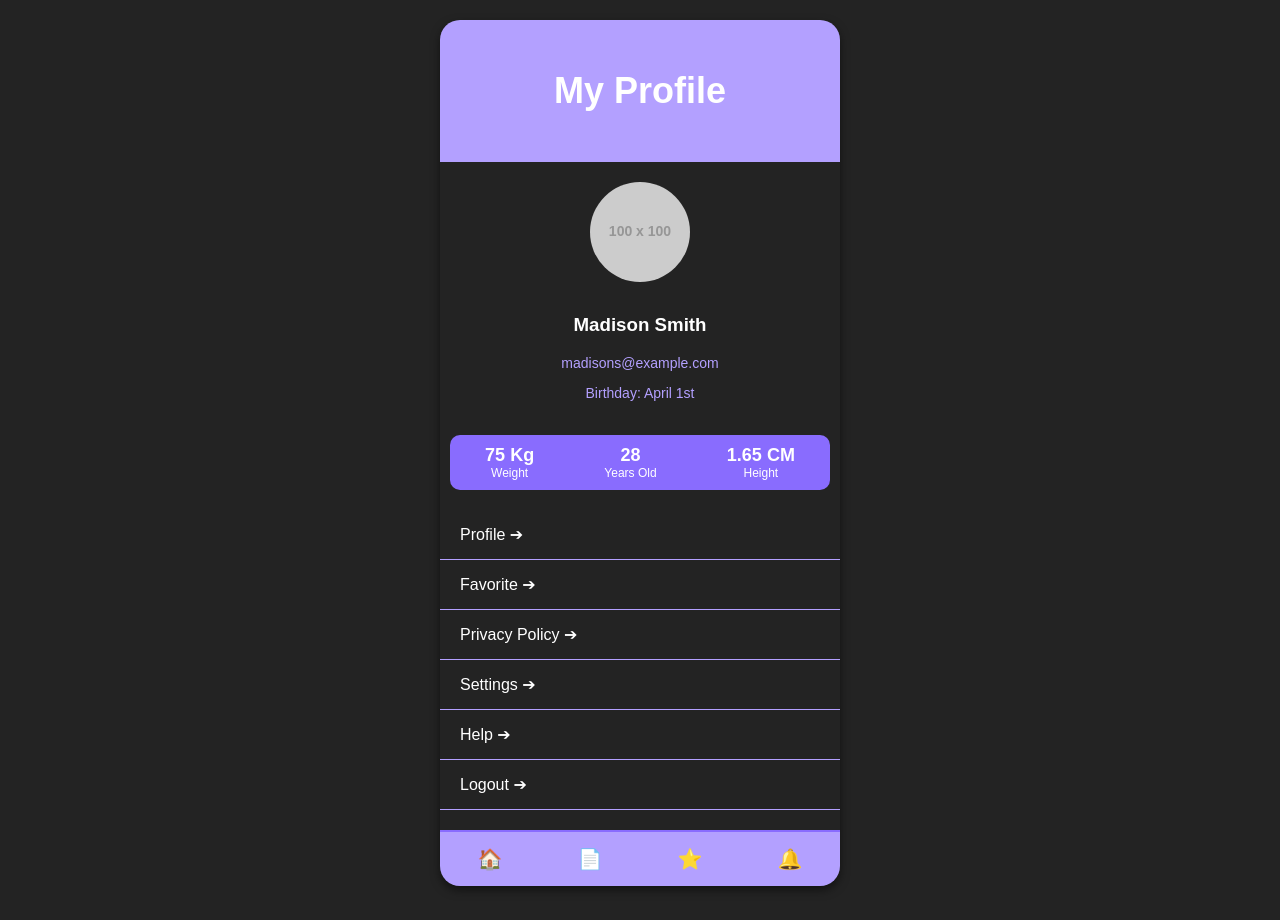
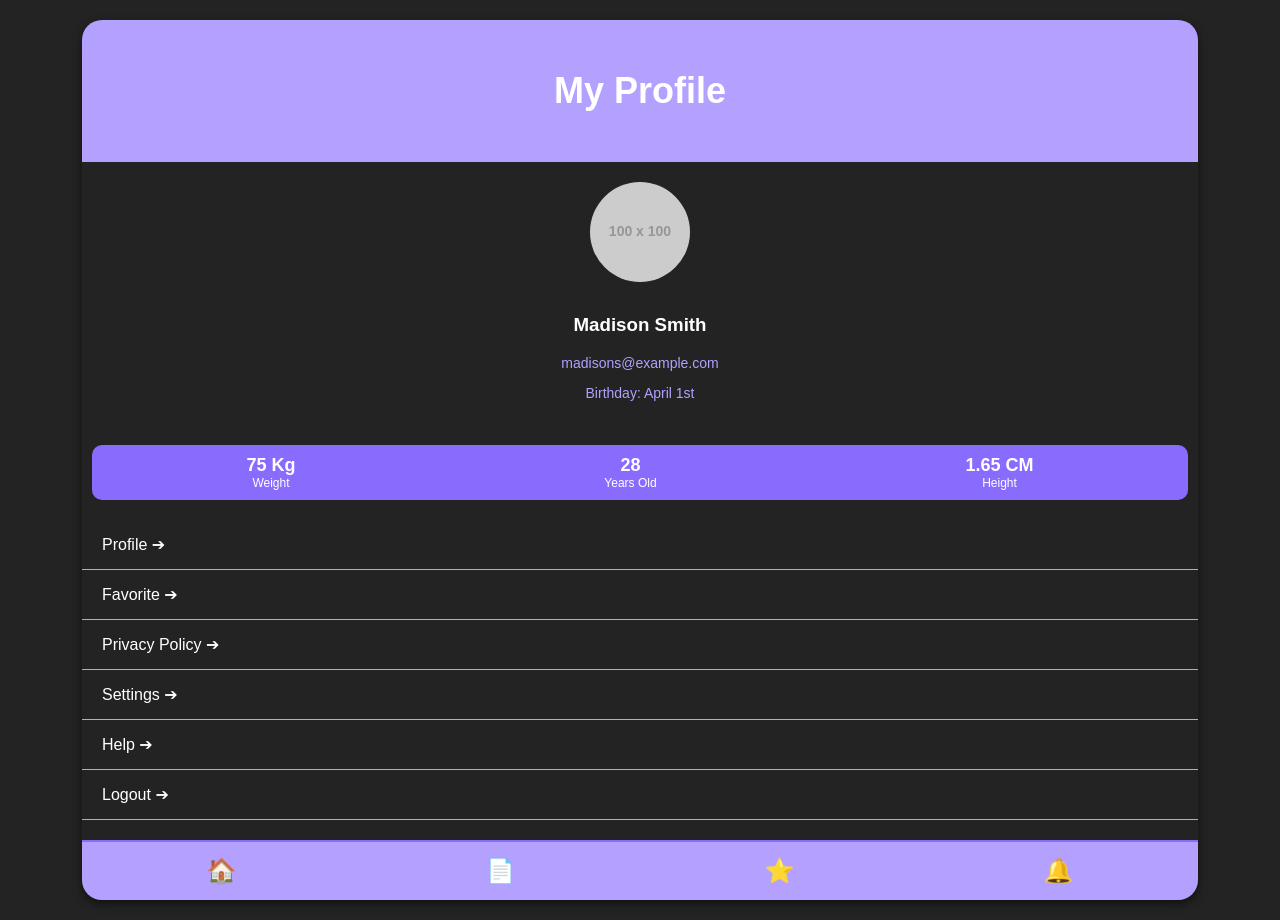
Before and after one commit to esmeaa/VitalSync-frontend, a React (Create React App) app in the folder frontend/: page / in a window 1280 px wide. Built offline with nearby package versions, Linux system fonts and the light colour scheme.

Commit message:
profile update

```diff
--- a/frontend/src/pages/ProfilePage.css
+++ b/frontend/src/pages/ProfilePage.css
@@ -19,8 +19,7 @@
 }
 
 .profile-container {
-    width: 100%;
-    max-width: 400px;
+  width: 90%;
   background: var(--black);
   color: var(--white);
   border-radius: 20px;
@@ -60,7 +59,7 @@
   justify-content: space-around;
   background: var(--purple);
   padding: 10px 0;
-    margin: 0 10px;
+  margin: 10px;
   border-radius: 10px;
 }
 
@@ -101,6 +100,6 @@
 }
 
 .footer-icon {
-    font-size: 20px;
+  font-size: 24px;
   cursor: pointer;
 }
```
Lines whose indentation alone changed are shown as unchanged.
